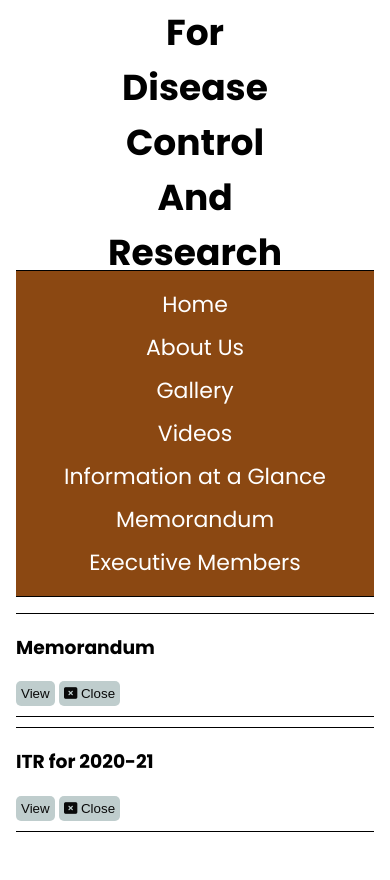
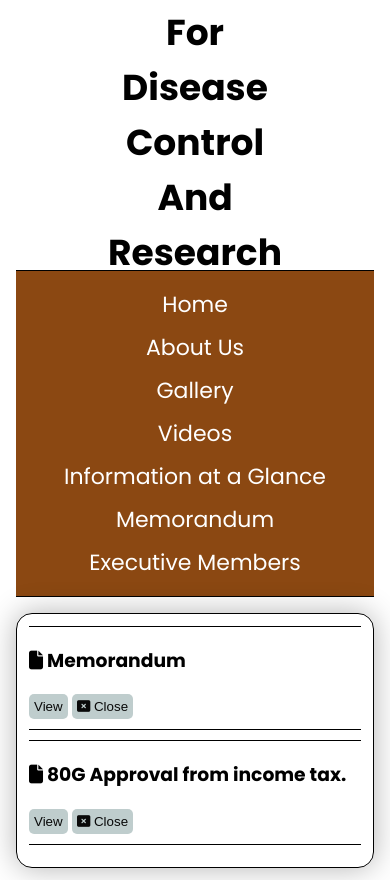
Before and after one commit to govindKulk/sdcr, a plain HTML site: page memo.html in a window 390 px wide. Shown: the part 210-1090 px from the top of the page. Before the commit the page ends 1052 px from the top, so only its background shows below. Drawn offline with Linux system fonts and the light colour scheme.

Commit message:
memorandum page

```diff
--- a/memo.html
+++ b/memo.html
@@ -15,6 +15,15 @@
             position: relative;
         }
 
+        .items
+        {
+            margin: 0 15vw;
+            border: 1px solid black;
+            box-shadow: 0 0 30px rgba(0, 0, 0, 0.3);
+            padding: 12px;
+            border-radius: 16px;
+        }
+
         .item
         {
 
@@ -23,6 +32,7 @@
             margin-bottom: 10px;
             border-top: 1px solid black;
             border-bottom: 1px solid black;
+
         }
         .items .item button{
             outline: none;
@@ -40,6 +50,12 @@
         .buttons
         {
             margin-bottom: 10px;
+        }
+
+        @media screen and (max-width: 576px){
+            .items{
+                margin: 12px 0;
+            }
         }
 
 
@@ -94,7 +110,8 @@
         <div class="items">
 
             <div class="item">
-                <h3 class="docname">Memorandum</h3>
+
+                <h3 class="docname"><i class="fa-solid fa-file"></i> Memorandum</h3>
                 <div class="buttons">
 
                     <button id="viewBtn">View
@@ -107,7 +124,7 @@
                 </div>
             </div>
             <div class="item">
-                <h3 class="docname">ITR for 2020-21</h3>
+                <h3 class="docname"><i class="fa-solid fa-file"></i> 80G Approval from income tax.</h3>
                 <div class="buttons">
                     <button id="viewITR">View
                     </button>
@@ -117,6 +134,7 @@
                 <div class="itr"></div>
             </div>
         </div>
+
     </div>
 
 
--- a/memo.js
+++ b/memo.js
@@ -36,3 +36,10 @@ closeMemo.addEventListener('click', function(){
     memoField.innerHTML = '';
     document.querySelector('.memo').style.cssText = "display: none;";
 });
+
+
+// script for the dark mode
+let darkBtn = document.getElementById('darkBtn')
+darkBtn.onclick = function() {
+  document.body.classList.toggle('dark-mode');
+}
--- a/script.js
+++ b/script.js
@@ -17,8 +17,3 @@ function showSlides() {
   dots[slideIndex-1].className += " active";
   setTimeout(showSlides, 5000); // Change image every 2 seconds
 }
-
-let darkBtn = document.getElementById('darkBtn')
-darkBtn.onclick = function() {
-  document.body.classList.toggle('dark-mode');
-}
--- a/style.css
+++ b/style.css
@@ -280,6 +280,7 @@ body{
     color: white;
   }
 
+
   .news-events{
     /* grid-column: 4; */
     /* border: 1px solid black; */
@@ -539,6 +540,11 @@ body{
     }
 
 
+    /* backdrop filter disables the stcky objects  */
+    body{
+        backdrop-filter: none;
+        background-image: none;
+    }
 
 
 
```
Also changed, not shown: index.html (+2 -1 lines).
